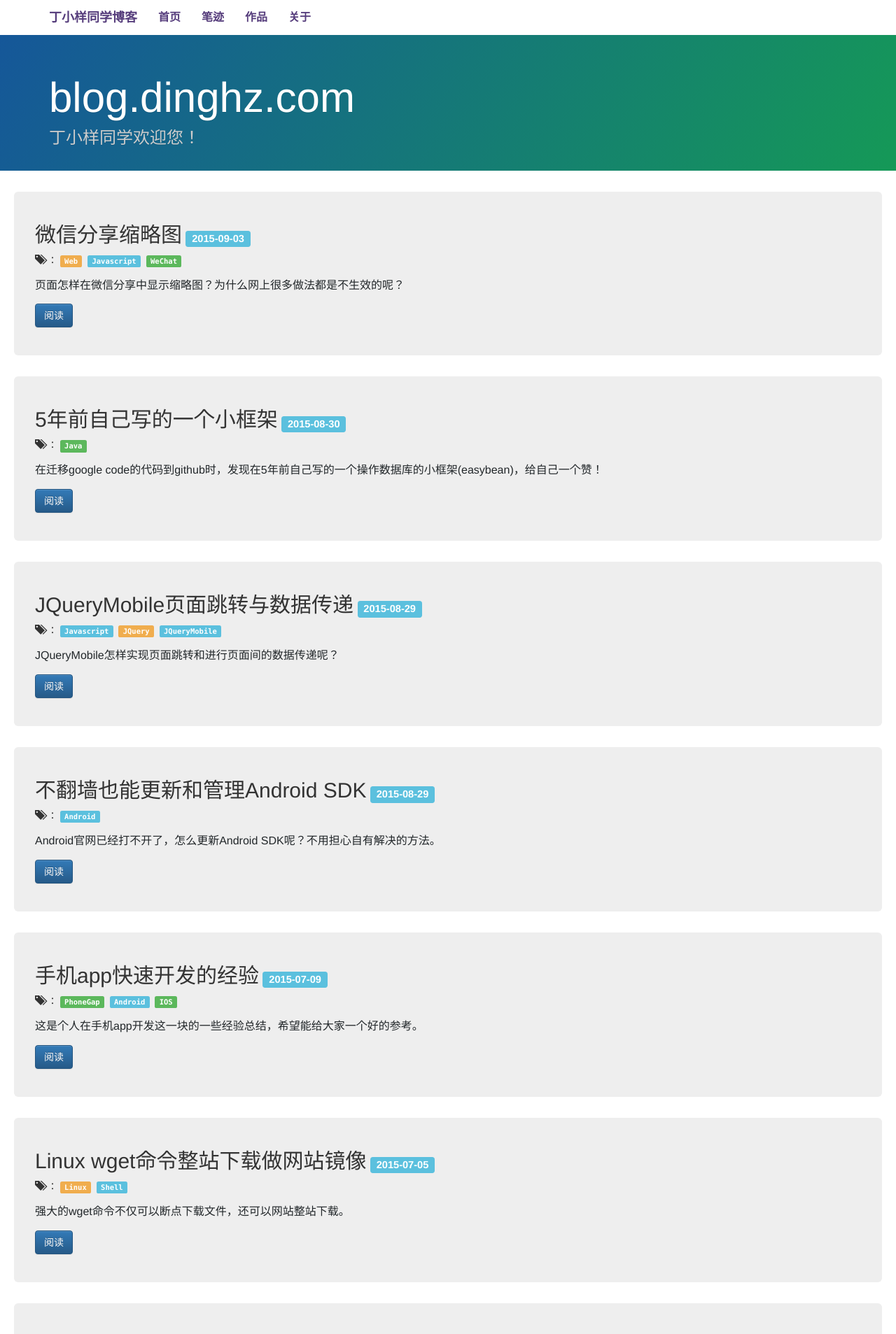
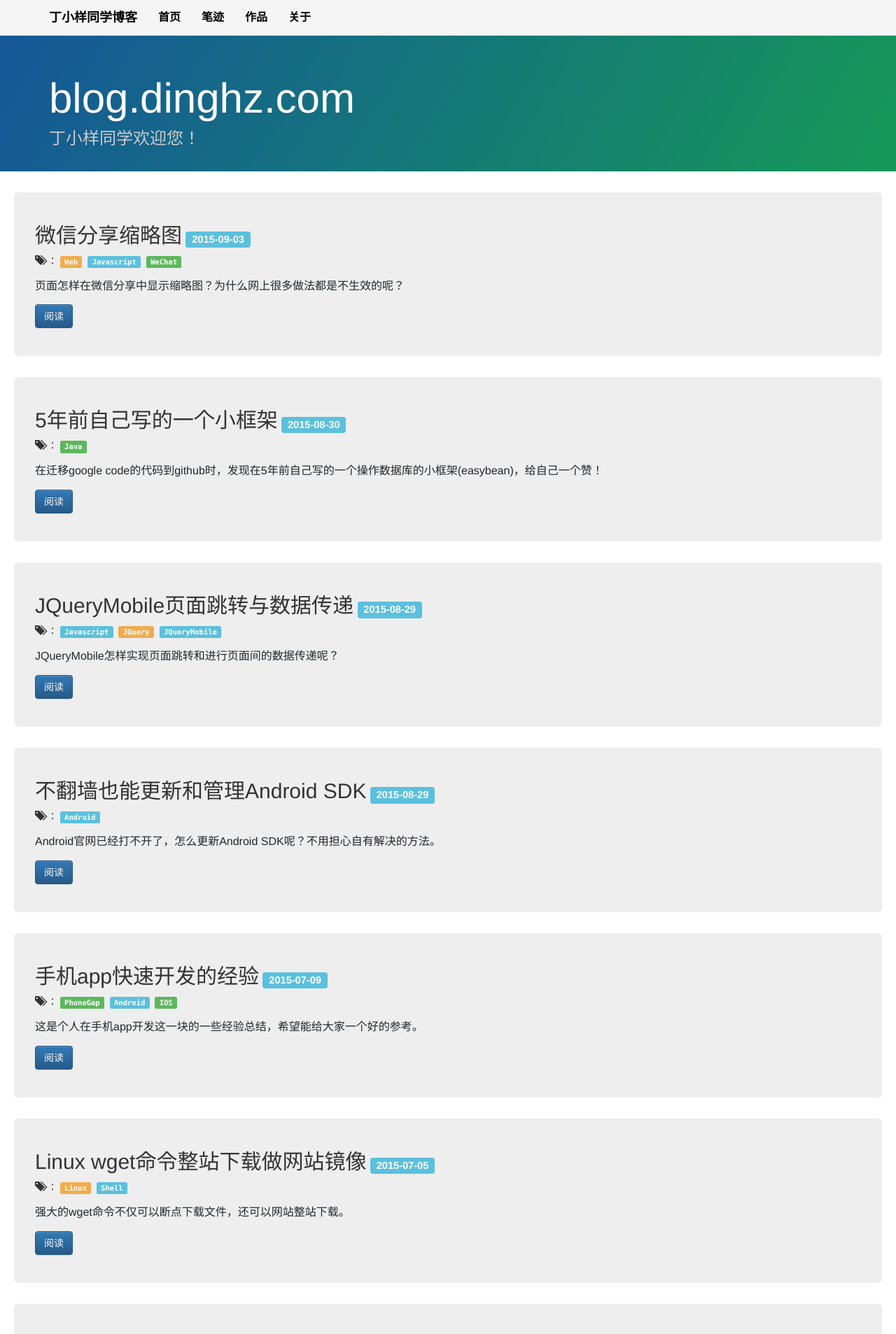
Before and after one commit to chihuan/craneding.github.io, a Jekyll site: the page built from index.html, in a window 1280 px wide. Shown: the top 1907 px of the page at 70% size. Built offline with Jekyll 4.4.1, drawn with Linux system fonts in a browser that asks for light colours; nearby versions of some CDN libraries; Markdown is read by kramdown in place of the engine named in the settings; the list of posts is cut into pages by our own code; comment, search, counter and statistics services are not loaded.

Commit message:
更新菜单字体颜色

```diff
--- a/css/default.css
+++ b/css/default.css
@@ -29,20 +29,20 @@ ol, ul {
 }
 
 .bs-docs-nav {
-    background-color: #fff;
-    border-bottom: 0 none;
+    background-color: #f5f5f5;
+    border-bottom: 1px solid #e5e5e5;
     margin-bottom: 0;
 }
 .bs-home-nav .bs-nav-b {
     display: none;
 }
 .bs-docs-nav .navbar-brand, .bs-docs-nav .navbar-nav > li > a {
-    color: #563d7c;
+    color: black;
     font-weight: bold;
 }
 .bs-docs-nav .navbar-nav > .active > a, .bs-docs-nav .navbar-nav > .active > a:hover, .bs-docs-nav .navbar-nav > li > a:hover {
-    background-color: #f9f9f9;
-    color: #463265;
+    background-color: white;
+    color: black;
 }
 .bs-docs-nav .navbar-toggle .icon-bar {
     background-color: #563d7c;
```
Also changed, not shown: 2 other files.
